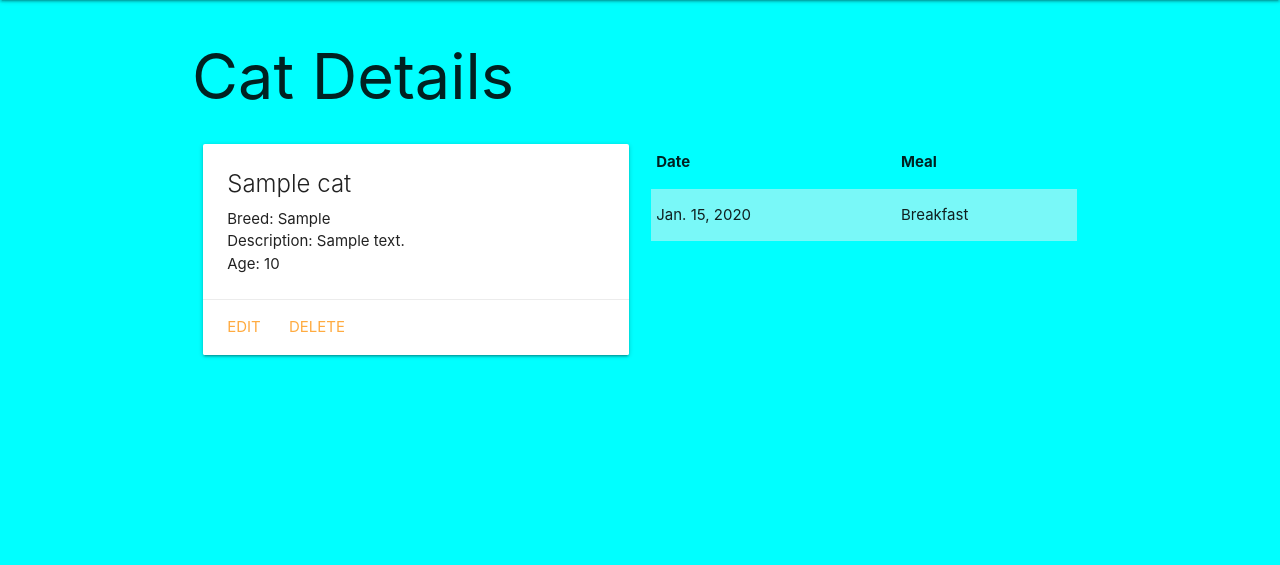
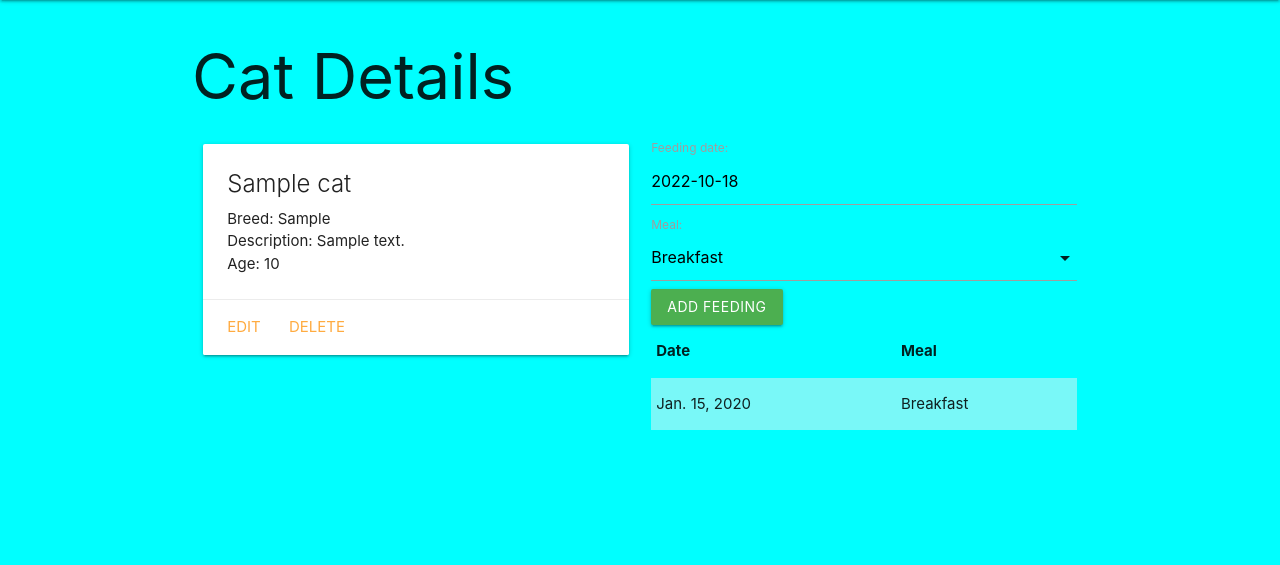
Before and after one commit to Calinpet/cat_collector, a Django app: template main_app/templates/cats/detail.html in a window 1280 px wide. Shown: the part 64-629 px from the top of the page. Run offline with Django 4.2, Linux system fonts and the light colour scheme; the template is opened without the code that fills it: values that come from a table or form of the project are taken from there, others are empty; tables that the repository leaves empty hold one stand-in row (values such as "Sample post").

Commit message:
Fix the Meal <select>

```diff
--- a/main_app/templates/base.html
+++ b/main_app/templates/base.html
@@ -10,6 +10,10 @@
       rel="stylesheet"
       href="https://cdnjs.cloudflare.com/ajax/libs/materialize/1.0.0/css/materialize.min.css"
     />
+
+    <script src="https://cdnjs.cloudflare.com/ajax/libs/materialize/1.0.0/js/materialize.min.js">
+    </script>
+
     <link rel="stylesheet" type="text/css" href="{% static 'css/style.css' %}"/>
 </head>
 
--- a/main_app/templates/cats/detail.html
+++ b/main_app/templates/cats/detail.html
@@ -22,6 +22,10 @@
     </div>
   </div>
   <div class="col s6">
+    <form method="post">
+      {% csrf_token %} {{ feeding_form.as_p }}
+      <input type="submit" class="btn green" value="Add Feeding" />
+    </form>
     <table class="striped">
       <thead>
         <tr>
@@ -40,4 +44,17 @@
     </table>
   </div>
 </div>
+
+<script>
+  var dateEl = document.getElementById("id_date");
+  M.Datepicker.init(dateEl, {
+    format: "yyyy-mm-dd",
+    defaultDate: new Date(),
+    setDefaultDate: true,
+    autoClose: true,
+  });
+  // add additional JS to initialize select below
+  var selectEl = document.getElementById('id_meal');
+  M.FormSelect.init(selectEl);
+</script>
 {% endblock %}
--- a/main_app/views.py
+++ b/main_app/views.py
@@ -2,6 +2,8 @@ from django.shortcuts import render
 # Add the following import
 from django.views.generic.edit import CreateView
 from .models import Cat
+# Import the FeedingForm
+from .forms import FeedingForm
 # Add UdpateView & DeleteView
 from django.views.generic.edit import CreateView, UpdateView, DeleteView
 
```
